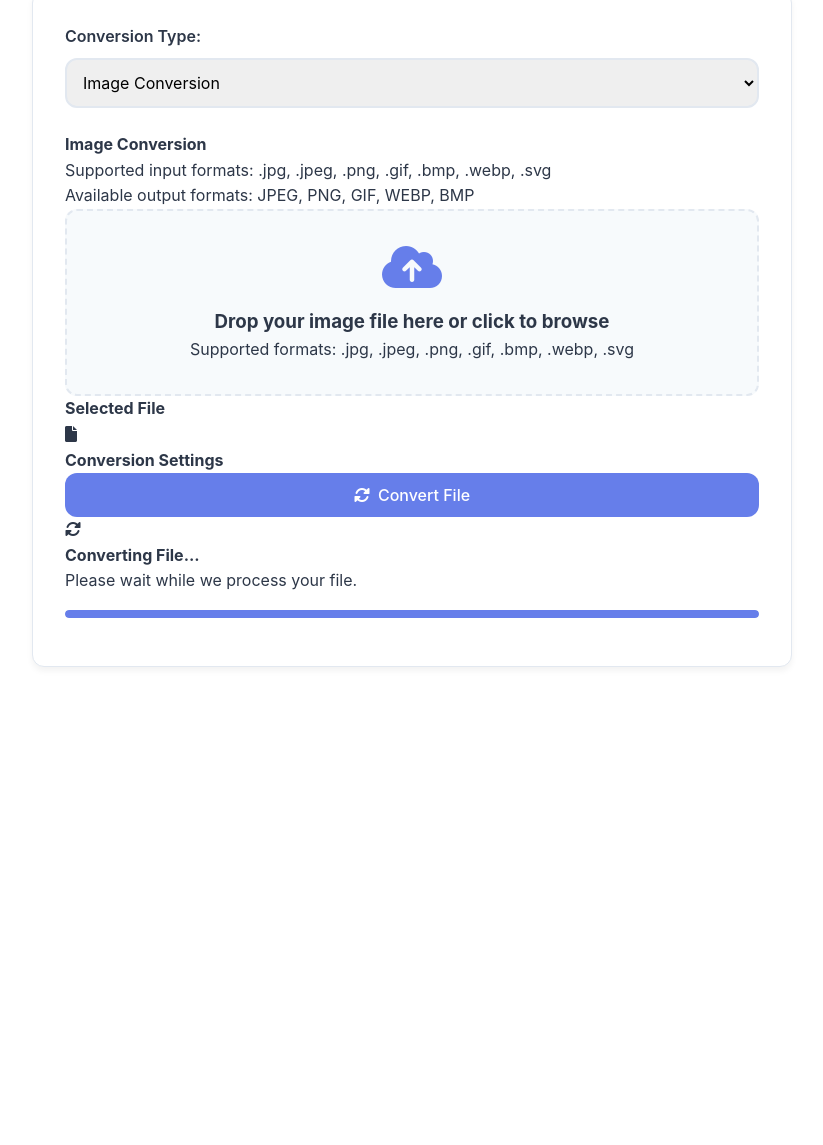
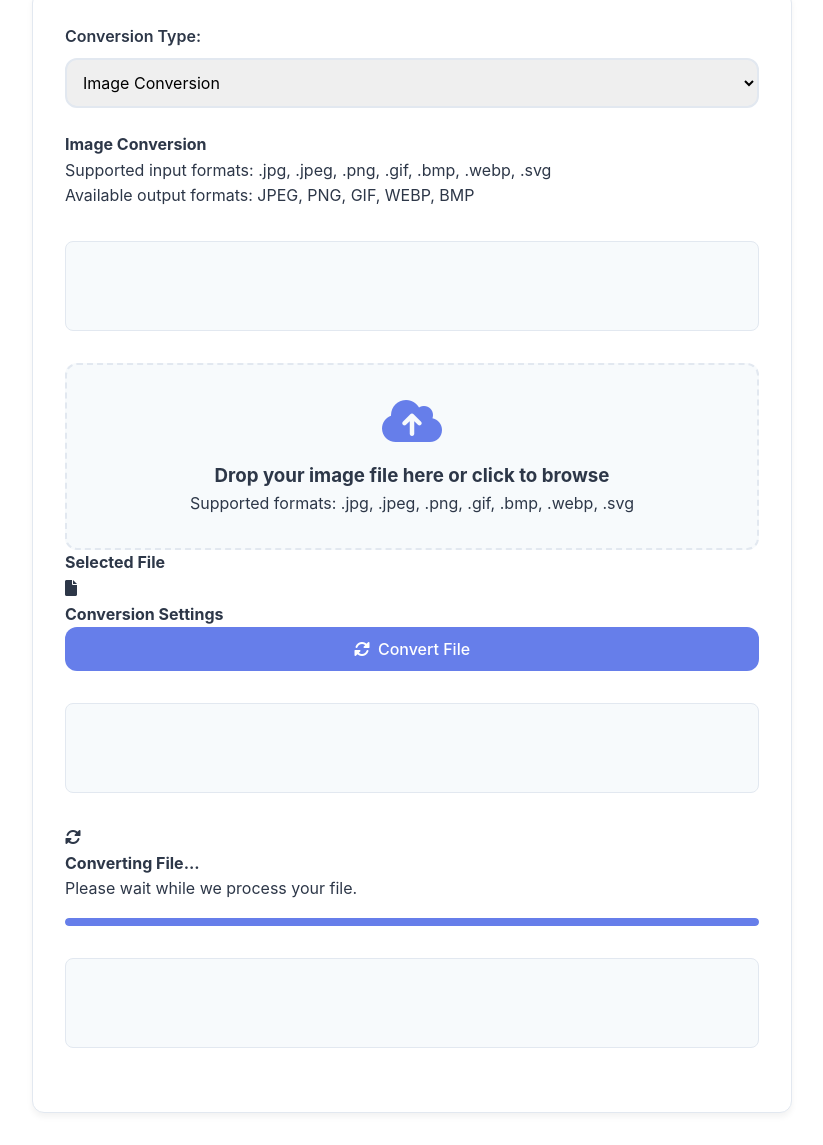
Before and after one commit to surazbasumatary/webtoolsforyou, a plain HTML site: page tools/file-converter.html in a window 1280 px wide. Shown: the part 245-1390 px from the top of the page, without its empty margins (228-1051 px from the left). Before the commit the page ends 944 px from the top, so only its background shows below. Drawn offline with Linux system fonts and the light colour scheme.

Commit message:
Add ad units to file converter HTML
Added ad units to the file converter page and ensured the structure remains intact.

```diff
--- a/tools/file-converter.html
+++ b/tools/file-converter.html
@@ -45,7 +45,10 @@
                     <!-- Dynamic format options will be populated here -->
                 </div>
             </div>
-
+<!-- ✅ ADD FIRST AD UNIT HERE ✅ -->
+            <div class="ad-unit in-content-ad">
+                <!-- AdSense will auto-fill this -->
+            </div>
             <div class="file-upload-area">
                 <div class="file-upload" id="fileUpload">
                     <i class="fas fa-cloud-upload-alt"></i>
@@ -79,7 +82,10 @@
                     <i class="fas fa-sync-alt"></i> Convert File
                 </button>
             </div>
-
+<!-- ✅ ADD FIRST AD UNIT HERE ✅ -->
+            <div class="ad-unit in-content-ad">
+                <!-- AdSense will auto-fill this -->
+            </div>
             <div id="processingArea" class="processing-area hidden">
                 <div class="loading-spinner">
                     <i class="fas fa-sync-alt fa-spin"></i>
@@ -127,10 +133,15 @@
                     </button>
                 </div>
             </div>
+             <!-- ✅ ADD THIRD AD UNIT HERE ✅ -->
+            <div class="ad-unit in-content-ad">
+                <!-- AdSense will auto-fill this -->
+            </div>
         </div>
     </main>
 
     <script src="../scripts/utils.js"></script>
     <script src="../scripts/tools/file-converter.js"></script>
 </body>
+
 </html>
```
